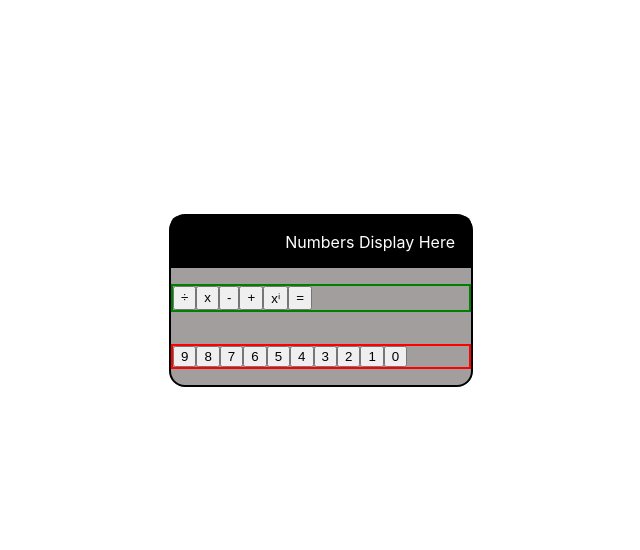
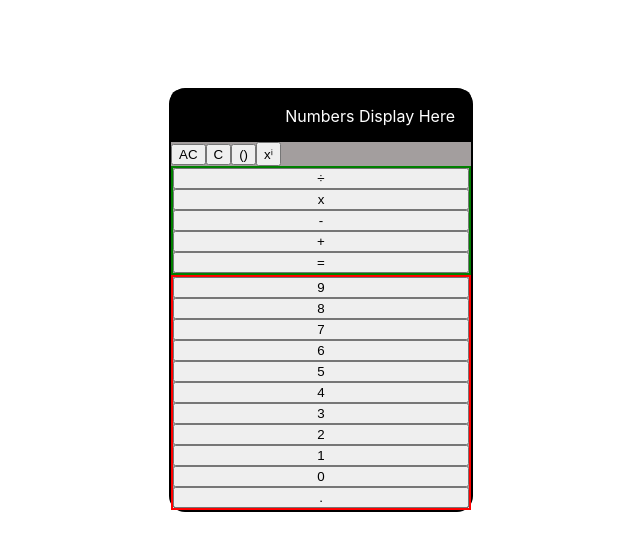
Before and after one commit to hammyhammer/calculator, a React (Create React App) app in the folder client/: page / in a window 1280 px wide. Shown: the top 550 px of the page, without its empty margins (319-959 px from the left). Built offline with nearby package versions, Linux system fonts and the light colour scheme.

Commit message:
added additional buttons

```diff
--- a/client/src/App.css
+++ b/client/src/App.css
@@ -21,20 +21,20 @@
   color: white;
 }
 
-.buttons {
-  display: flex;
-  flex-direction: column;
+.functions {
+  width: 100%;
+  min-width: 50px;
 }
 
 .operators {
   display: flex;
-  /* flex-direction: column; */
-  border: 2px solid green
+  flex-direction: column;
+  border: 2px solid green;
 }
 
 .digits {
   display: flex;
-  /* flex-wrap: wrap; */
-  /* flex-direction: column; */
+  flex-wrap: wrap;
+  flex-direction: column;
   border: 2px solid red;
 }
--- a/client/src/App.tsx
+++ b/client/src/App.tsx
@@ -9,18 +9,22 @@ function App() {
           <span>Numbers Display Here</span>
         </div>
 
-        <div className='buttons'>
+        <div className='functions'>
+          <button>AC</button>
+          <button>C</button>
+          <button>{`()`}</button>
+          <button>xⁱ</button>
+        </div>
 
-          <p className='operators'>
+        <div className='operators'>
           <button>÷</button>
           <button>x</button>
           <button>-</button>
           <button>+</button>
-            <button>xⁱ</button>
           <button>=</button>
-          </p>
+        </div>
 
-          <p className='digits'>
+        <div className='digits'>
           <button>9</button>
           <button>8</button>
           <button>7</button>
@@ -31,11 +35,12 @@ function App() {
           <button>2</button>
           <button>1</button>
           <button>0</button>
-
-          </p>
+          <button>.</button>
 
 
         </div>
+
+
       </div>
     </div>
   );
```
Lines whose indentation alone changed are shown as unchanged.
